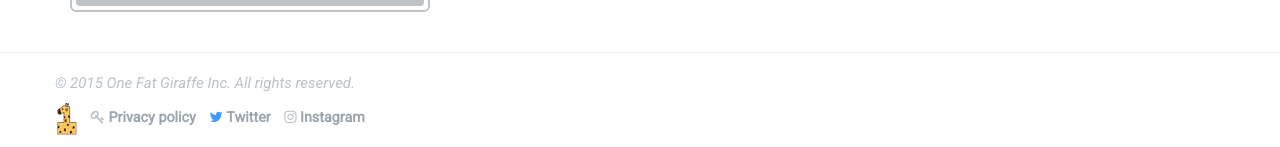
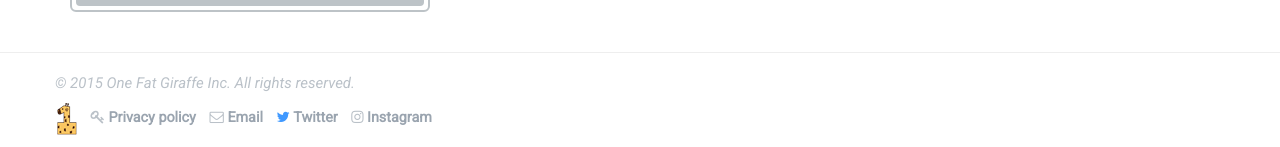
Before and after one commit to onefatgiraffe/onefatgiraffe.github.io, a Jekyll site: the page built from index.html, in a window 1280 px wide and 1384 px high. Shown: the part 1234-1381 px from the top of the window. Built offline with Jekyll 4.4.1, drawn with Linux system fonts in a browser that asks for light colours; nearby versions of some CDN libraries; comment, search, counter and statistics services are not loaded.

Commit message:
obfuscated email in footer

```diff
--- a/_includes/footer.html
+++ b/_includes/footer.html
@@ -10,6 +10,10 @@
           <li>
             <i class="fa fa-key"></i>
             <a href="http://onefatgiraffe.com/privacy">Privacy policy</a>
+          </li>
+          <li>
+            <i class="fa fa-envelope-o"></i>
+            <a href="http://scr.im/35xm">Email</a>
           </li>
         {% if site.twitter %}
           <li>
```
